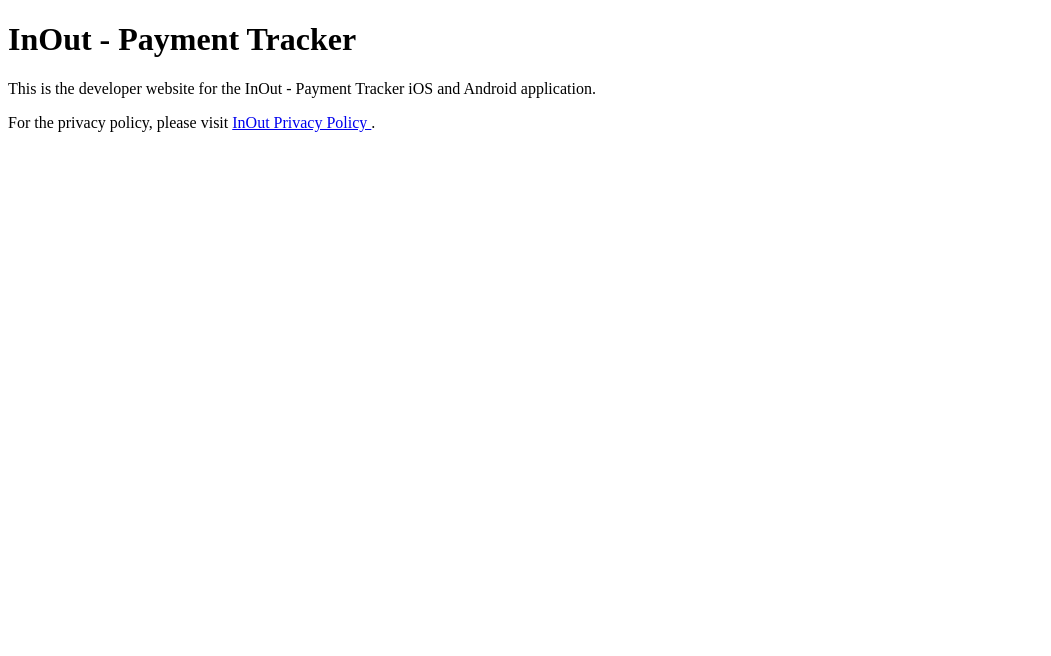
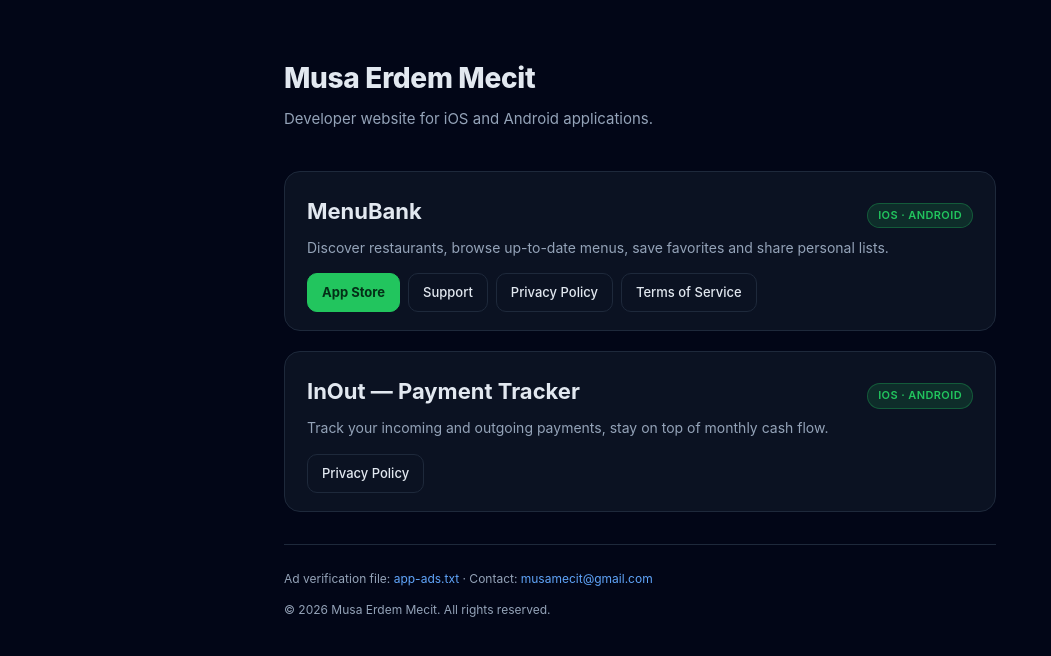
Before and after one commit to musamecit/musamecit.github.io, a plain HTML site: page index.html in a window 1280 px wide. Shown: the whole page, without its empty margins (0-1051 px from the left). Drawn offline with Linux system fonts and the light colour scheme.

Commit message:
Update landing page: cover MenuBank + InOut with Privacy/Terms/Support links, dark theme, app-ads.txt reference

```diff
--- a/index.html
+++ b/index.html
@@ -2,19 +2,188 @@
 <html lang="en">
   <head>
     <meta charset="UTF-8" />
-    <title>InOut - Developer Website</title>
+    <title>musamecit — Mobile Apps by Musa Erdem Mecit</title>
     <meta name="viewport" content="width=device-width, initial-scale=1.0" />
+    <meta
+      name="description"
+      content="Developer website for mobile apps by Musa Erdem Mecit: MenuBank and InOut — Payment Tracker. App ads, support, privacy policies and terms of service."
+    />
+    <meta name="author" content="Musa Erdem Mecit" />
+    <meta name="theme-color" content="#020617" />
+    <style>
+      :root {
+        --bg: #020617;
+        --surface: #0b1222;
+        --border: #1e293b;
+        --text: #e2e8f0;
+        --muted: #94a3b8;
+        --accent: #22c55e;
+        --link: #60a5fa;
+      }
+      * { box-sizing: border-box; }
+      html, body {
+        margin: 0;
+        padding: 0;
+        background: var(--bg);
+        color: var(--text);
+        font-family: -apple-system, BlinkMacSystemFont, "Segoe UI", Roboto, sans-serif;
+        line-height: 1.6;
+        min-height: 100vh;
+      }
+      main {
+        max-width: 760px;
+        margin: 0 auto;
+        padding: 56px 24px 80px;
+      }
+      header {
+        margin-bottom: 40px;
+      }
+      h1 {
+        font-size: 28px;
+        font-weight: 800;
+        margin: 0 0 6px;
+        letter-spacing: -0.3px;
+      }
+      .tagline {
+        color: var(--muted);
+        margin: 0;
+        font-size: 15px;
+      }
+      h2 {
+        font-size: 20px;
+        font-weight: 700;
+        margin: 0 0 18px;
+      }
+      p { margin: 0 0 12px; }
+      section.app-card {
+        background: var(--surface);
+        border: 1px solid var(--border);
+        border-radius: 16px;
+        padding: 22px 22px 18px;
+        margin-bottom: 20px;
+      }
+      .app-head {
+        display: flex;
+        align-items: baseline;
+        justify-content: space-between;
+        gap: 12px;
+        flex-wrap: wrap;
+        margin-bottom: 8px;
+      }
+      .app-name {
+        font-size: 22px;
+        font-weight: 700;
+        margin: 0;
+      }
+      .pill {
+        display: inline-block;
+        padding: 3px 10px;
+        border-radius: 999px;
+        font-size: 11px;
+        font-weight: 600;
+        letter-spacing: 0.4px;
+        text-transform: uppercase;
+        background: rgba(34, 197, 94, 0.15);
+        color: var(--accent);
+        border: 1px solid rgba(34, 197, 94, 0.3);
+      }
+      .app-desc {
+        color: var(--muted);
+        font-size: 14px;
+        margin: 6px 0 14px;
+      }
+      .links {
+        display: flex;
+        flex-wrap: wrap;
+        gap: 8px;
+        margin-top: 10px;
+      }
+      .links a {
+        display: inline-block;
+        padding: 8px 14px;
+        border-radius: 10px;
+        border: 1px solid var(--border);
+        color: var(--text);
+        font-size: 13px;
+        font-weight: 500;
+        text-decoration: none;
+        transition: background 0.15s, border-color 0.15s;
+      }
+      .links a:hover {
+        background: rgba(96, 165, 250, 0.08);
+        border-color: var(--link);
+      }
+      .links a.primary {
+        background: var(--accent);
+        color: #042f17;
+        border-color: var(--accent);
+        font-weight: 700;
+      }
+      .links a.primary:hover {
+        background: #16a34a;
+        border-color: #16a34a;
+      }
+      footer {
+        margin-top: 32px;
+        padding-top: 24px;
+        border-top: 1px solid var(--border);
+        color: var(--muted);
+        font-size: 12px;
+      }
+      footer a { color: var(--link); text-decoration: none; }
+      footer a:hover { text-decoration: underline; }
+      code {
+        background: rgba(148, 163, 184, 0.12);
+        padding: 1px 6px;
+        border-radius: 4px;
+        font-size: 12px;
+      }
+    </style>
   </head>
   <body>
     <main>
-      <h1>InOut - Payment Tracker</h1>
-      <p>This is the developer website for the InOut - Payment Tracker iOS and Android application.</p>
-      <p>
-        For the privacy policy, please visit
-        <a href="https://musamecit.github.io/InOut-Payment-Tracker/" target="_blank" rel="noopener">
-          InOut Privacy Policy
-        </a>.
-      </p>
+      <header>
+        <h1>Musa Erdem Mecit</h1>
+        <p class="tagline">Developer website for iOS and Android applications.</p>
+      </header>
+
+      <section class="app-card">
+        <div class="app-head">
+          <h2 class="app-name">MenuBank</h2>
+          <span class="pill">iOS &middot; Android</span>
+        </div>
+        <p class="app-desc">
+          Discover restaurants, browse up-to-date menus, save favorites and share personal lists.
+        </p>
+        <div class="links">
+          <a class="primary" href="https://apps.apple.com/app/id6759203176" target="_blank" rel="noopener">App Store</a>
+          <a href="https://musamecit.github.io/musamecit.menubank.io/support.html" target="_blank" rel="noopener">Support</a>
+          <a href="https://musamecit.github.io/musamecit.menubank.io/privacy.html" target="_blank" rel="noopener">Privacy Policy</a>
+          <a href="https://musamecit.github.io/musamecit.menubank.io/terms.html" target="_blank" rel="noopener">Terms of Service</a>
+        </div>
+      </section>
+
+      <section class="app-card">
+        <div class="app-head">
+          <h2 class="app-name">InOut &mdash; Payment Tracker</h2>
+          <span class="pill">iOS &middot; Android</span>
+        </div>
+        <p class="app-desc">
+          Track your incoming and outgoing payments, stay on top of monthly cash flow.
+        </p>
+        <div class="links">
+          <a href="https://musamecit.github.io/InOut-Payment-Tracker/" target="_blank" rel="noopener">Privacy Policy</a>
+        </div>
+      </section>
+
+      <footer>
+        <p>
+          Ad verification file:
+          <a href="/app-ads.txt">app-ads.txt</a> &middot;
+          Contact: <a href="mailto:musamecit@gmail.com">musamecit@gmail.com</a>
+        </p>
+        <p>&copy; 2026 Musa Erdem Mecit. All rights reserved.</p>
+      </footer>
     </main>
   </body>
 </html>
```
